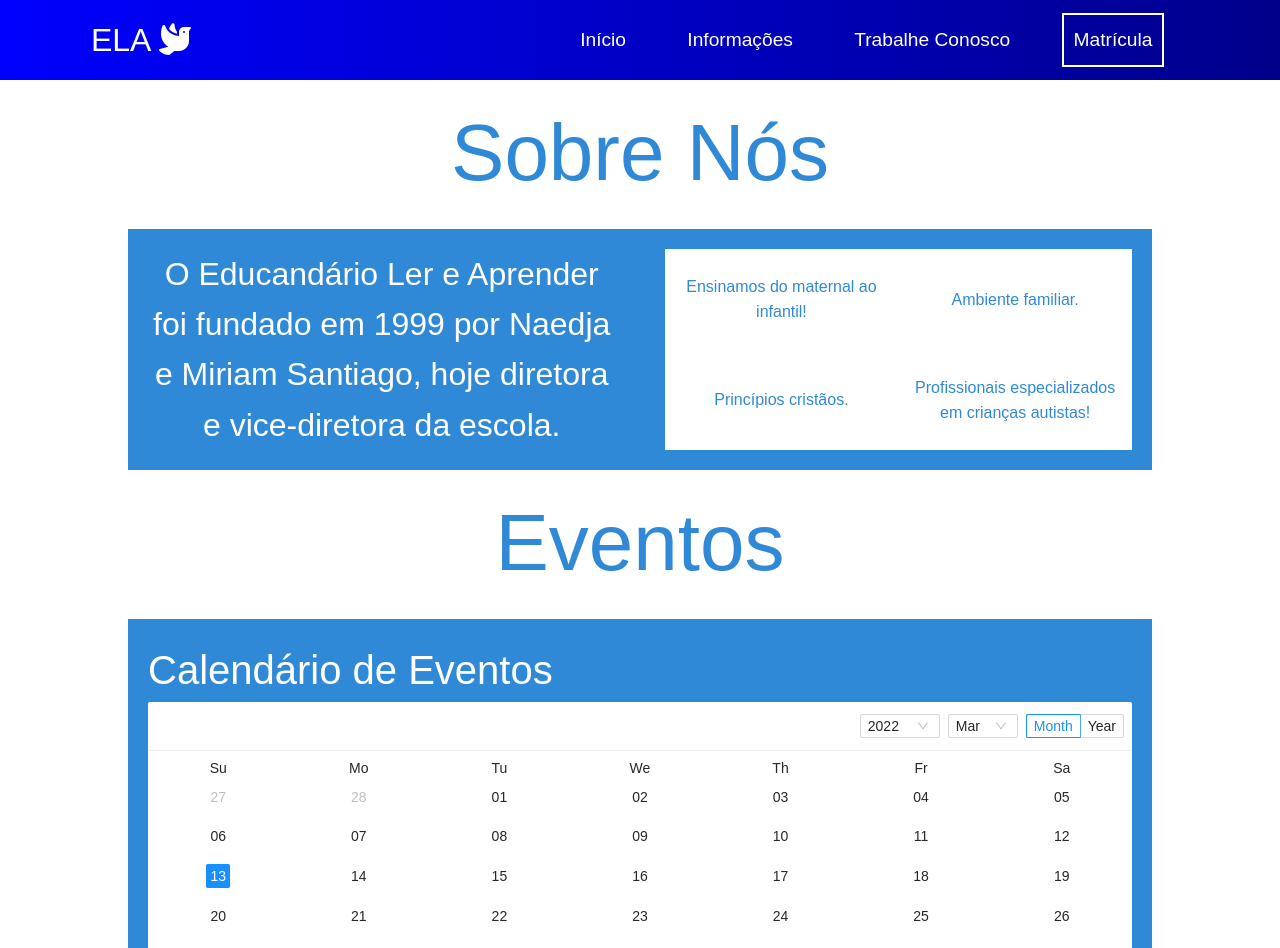
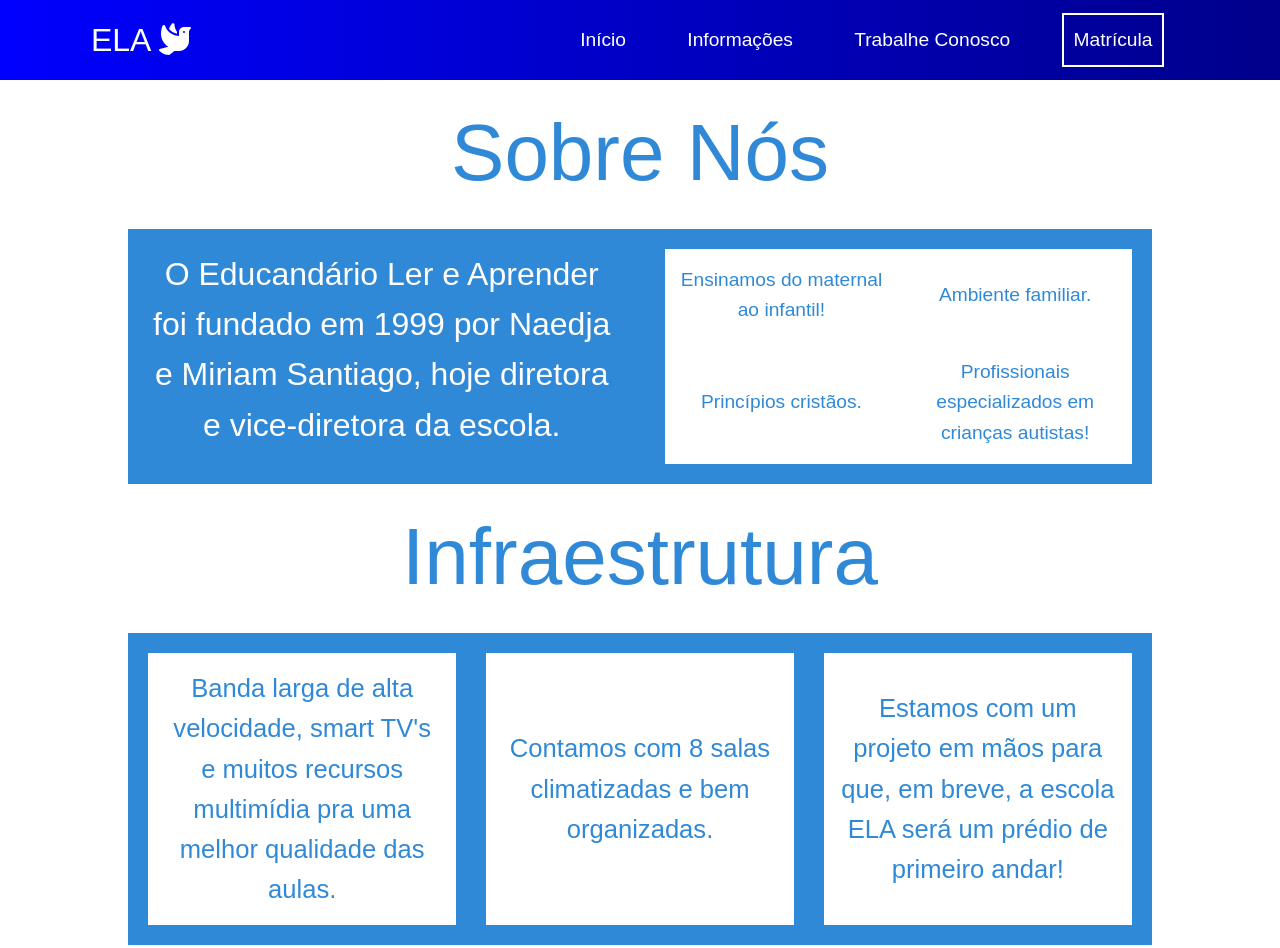
Before and after one commit to srcmarcelo/ela-web, a React (Create React App) app: page /information in a window 1280 px wide. Shown: the top 948 px of the page. Built offline with nearby package versions, Linux system fonts and the light colour scheme; the HTML template or start-up script is replaced by a standard one.

Commit message:
setting building

```diff
--- a/src/pages/Information/index.jsx
+++ b/src/pages/Information/index.jsx
@@ -25,6 +25,26 @@ const Information = () => (
           </div>
         </div>
       </Content>
+      <Title>Infraestrutura</Title>
+      <Content>
+        <div className="building">
+          <div className="buildingInfo">
+            <h1>
+              Banda larga de alta velocidade, smart TV's e muitos recursos
+              multimídia pra uma melhor qualidade das aulas.
+            </h1>
+          </div>
+          <div className="buildingInfo">
+            <h1>Contamos com 8 salas climatizadas e bem organizadas.</h1>
+          </div>
+          <div className="buildingInfo">
+            <h1>
+              Estamos com um projeto em mãos para que, em breve, a escola ELA
+              será um prédio de primeiro andar!
+            </h1>
+          </div>
+        </div>
+      </Content>
       <Title>Eventos</Title>
       <Content>
         <div className="calendar">
--- a/src/pages/Information/styles.js
+++ b/src/pages/Information/styles.js
@@ -41,6 +41,7 @@ export const Content = styled.div`
 
     @media (max-width: 960px) {
       grid-template-columns: repeat(1, 1fr);
+      gap: 0px;
     }
 
     .mainInfo {
@@ -63,11 +64,40 @@ export const Content = styled.div`
         display: flex;
         background-color: #fff;
         color: #3089d7;
-        font-size: 1rem;
+        font-size: 1.2rem;
         padding: 1rem;
         text-align: center;
         justify-content: center;
         align-items: center;
+      }
+    }
+  }
+
+  .building {
+    display: grid;
+    grid-template-columns: repeat(3, 1fr);
+    background-color: #3089d7;
+    padding: 20px;
+    gap: 3%;
+
+    @media (max-width: 960px) {
+      grid-template-columns: repeat(1, 1fr);
+      gap: 0px;
+    }
+
+    .buildingInfo {
+      display: flex;
+      justify-content: center;
+      text-align: center;
+      background-color: #fff;
+
+      h1 {
+        display: flex;
+        margin: 0px;
+        font-size: 1.6rem;
+        color: #3089d7;
+        align-items: center;
+        padding: 5%;
       }
     }
   }
```
